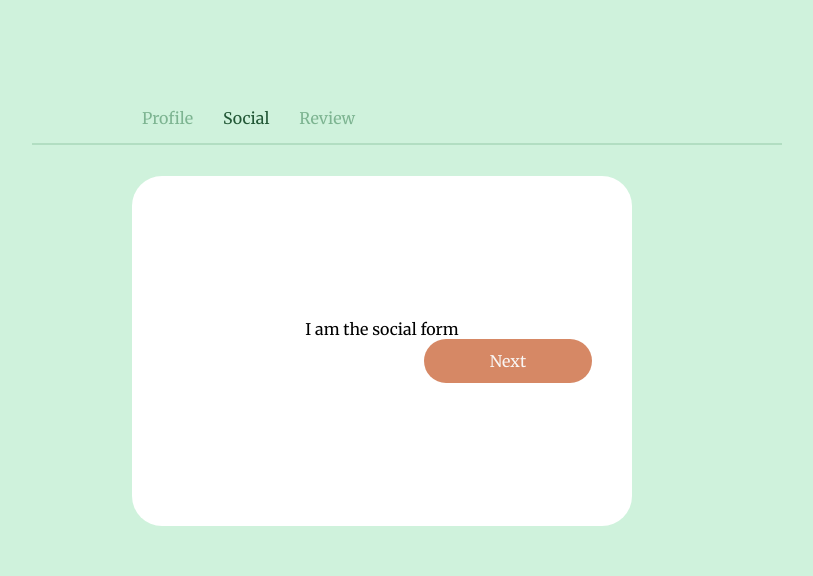
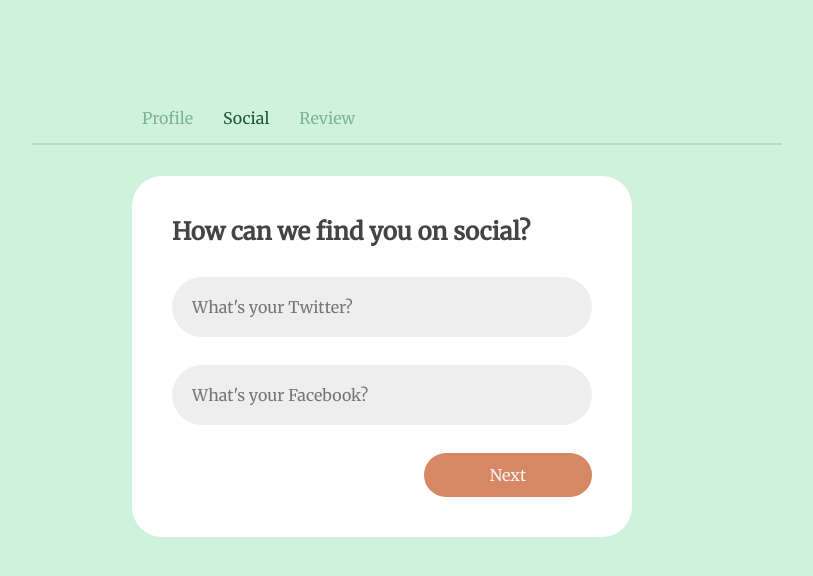
Before and after one commit to olympiawoj/multi-step-form, a React (Create React App) app: page /social in a window 1280 px wide. Shown: the top 576 px of the page, without its empty margins (258-1071 px from the left). Built offline with nearby package versions, Linux system fonts and the light colour scheme; the HTML template or start-up script is replaced by a standard one.

Commit message:
Forms and Validation

```diff
--- a/package.json
+++ b/package.json
@@ -8,6 +8,7 @@
     "@testing-library/user-event": "^7.1.2",
     "react": "^16.13.1",
     "react-dom": "^16.13.1",
+    "react-hook-form": "^7.0.4",
     "react-router-dom": "^5.2.0",
     "react-scripts": "3.4.1"
   },
--- a/src/components/SignupForm/1ProfileForm.js
+++ b/src/components/SignupForm/1ProfileForm.js
@@ -1,9 +1,23 @@
 import React from 'react'
+import {useForm} from 'react-hook-form'
+import {useHistory} from 'react-router-dom'
 
 export default function ProfileForm(){
+    const {register, handleSubmit, formState: {errors}} = useForm()
+    const history = useHistory()
+
+    function onSubmit(data){
+        console.log(data)
+        history.push('/social')
+    }
+
     return (
-        <form>
-            I am the profile form
+        <form onSubmit={handleSubmit(onSubmit)} noValidate>
+           <h2>Tell us about yourself</h2>
+           <input type="text" name="name" placeholder="What's your name?" {...register("name", {required: true})}/>
+           <p>{errors.name && 'Name is required.'}</p>
+           <input type="email" name="email" placeholder="What's your email?" {...register("email", {required: true, pattern: /^(([^<>()[\]\\.,;:\s@\"]+(\.[^<>()[\]\\.,;:\s@\"]+)*)|(\".+\"))@((\[[0-9]{1,3}\.[0-9]{1,3}\.[0-9]{1,3}\.[0-9]{1,3}\])|(([a-zA-Z\-0-9]+\.)+[a-zA-Z]{2,}))$/})}/>
+           <p>{errors.email && 'Email is required.'}</p>
             <input type="submit" value="Next"/>
         </form>
     )
--- a/src/components/SignupForm/2SocialForm.js
+++ b/src/components/SignupForm/2SocialForm.js
@@ -1,10 +1,25 @@
 import React from 'react'
+import { useForm } from 'react-hook-form'
+import { useHistory } from 'react-router-dom'
 
-export default function SocialForm(){
+export default function SocialForm() {
+    const { register, handleSubmit, formState: { errors } } = useForm()
+    const history = useHistory()
+
+    function onSubmit(data) {
+        console.log(data)
+        history.push('/review')
+    }
+
     return (
-        <form>
-            I am the social form
-            <input type="submit" value="Next"/>
+        <form onSubmit={handleSubmit(onSubmit)} noValidate>
+            <h2>How can we find you on social?</h2>
+
+            <input type="text" name="twitter" placeholder="What's your Twitter?" {...register("twitter", { required: true })} />
+            <p>{errors.twitter && 'Twitter is required.'}</p>
+            <input type="email" name="facebook" placeholder="What's your Facebook?" {...register("facebook", { required: true})} />
+            <p>{errors.facebook && 'Facebook is required.'}</p>
+            <input type="submit" value="Next" />
         </form>
     )
 }
```
Also changed, not shown: 1 other file (tests, documents, lock files or other folders).
